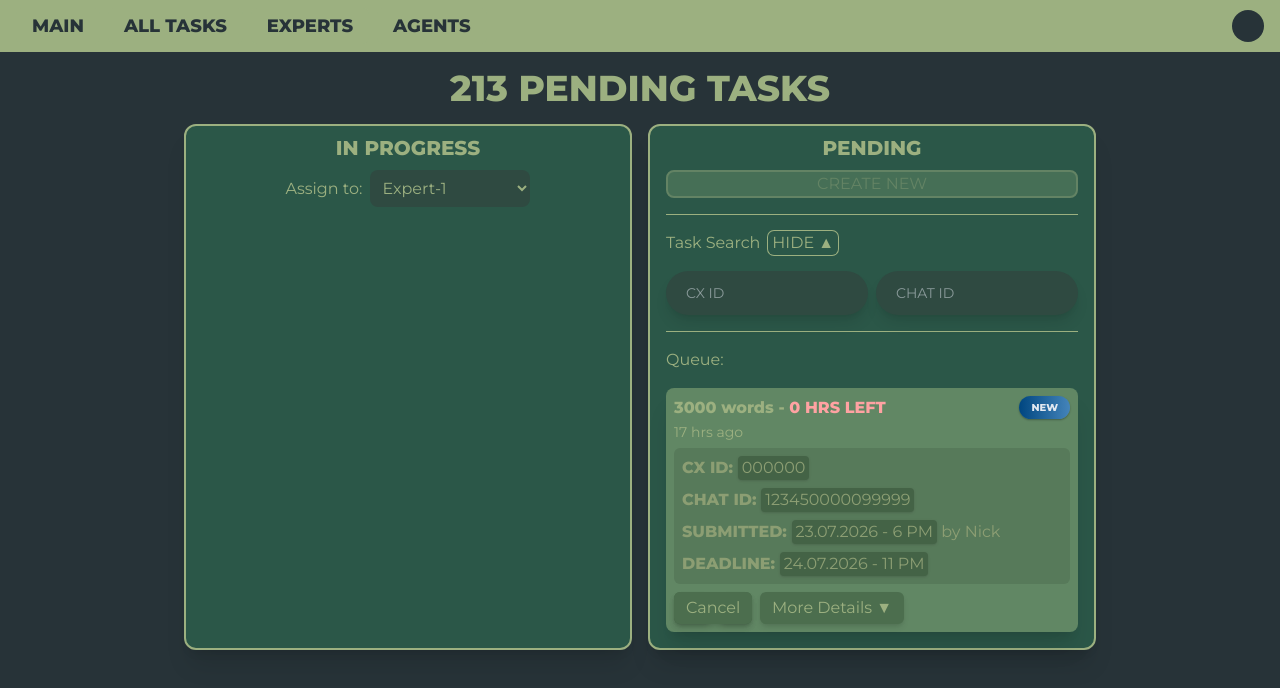
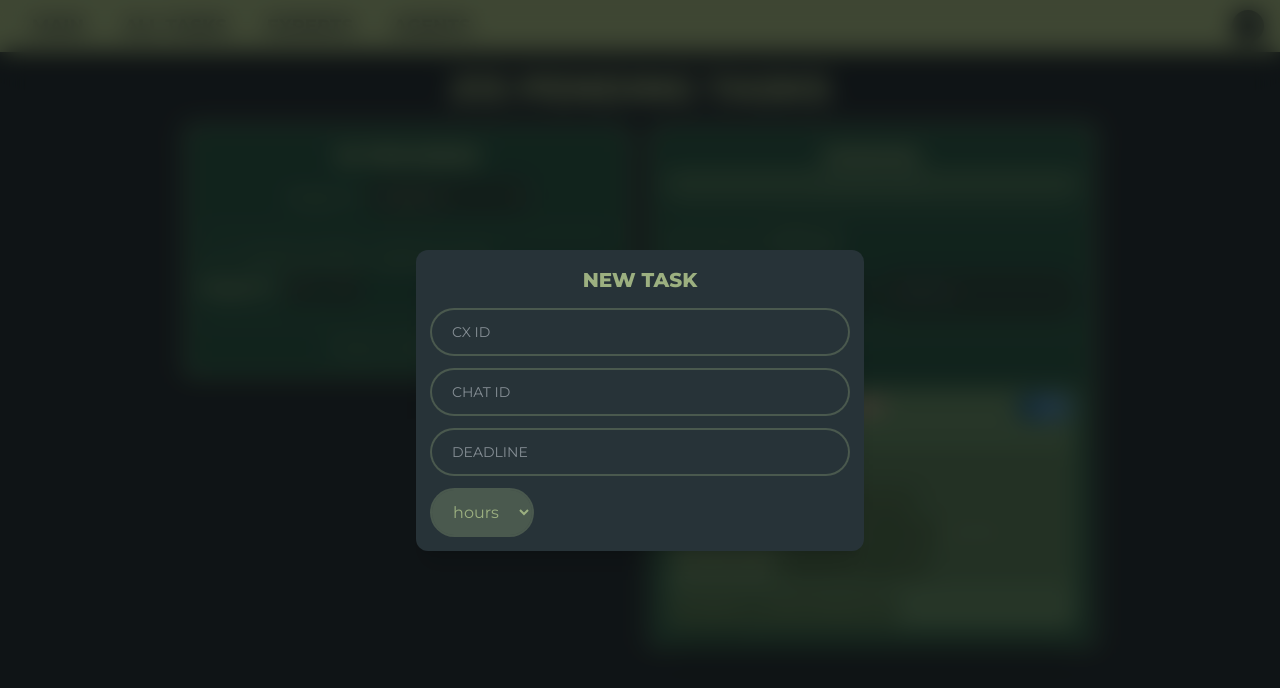
Before and after one commit to GhostQck/TasksScheduler, a Next.js app: page / in a window 1280 px wide. Shown: the top 688 px of the page. Built offline with nearby package versions, Linux system fonts and the light colour scheme.

Commit message:
Created initial dialog for new tasks

```diff
--- a/src/app/page.tsx
+++ b/src/app/page.tsx
@@ -1,10 +1,129 @@
 export default function Root() {
   return (
     <main className='flex flex-col min-h-screen w-full justify-start items-center'>
+      <dialog className='flex justify-center items-center absolute z-2 h-screen w-screen text-txt bg-black/60 backdrop-blur-md'>
+        <div className='w-md bg-bg p-4 rounded-xl shadow-xl select-none'>
+          <h2 className='w-full mb-4 text-center text-xl font-bold'>NEW TASK</h2>
+          <form
+            className='grid gap-4 w-full'
+          >
+            <div className='relative'>
+              <input
+                id='n_task_cx'
+                name='n_task_cx'
+                type="text"
+                placeholder=' '
+                maxLength={30}
+                className='
+                  peer block bg-bg rounded-full py-3 px-4 w-full text-sm ring-2 ring-txt/30
+
+                  duration-200 transition-all ease-in-out
+
+                  hover:ring-txt
+
+                  focus:outline-none focus:ring-txt
+                '
+              />
+              <label
+                htmlFor='n_task_cx'
+                className='
+                  pointer-events-none absolute text-sm text-slate-200 left-4 top-1/2 -translate-y-1/2 p-1 rounded-full opacity-50 uppercase
+
+                  duration-200 transition-all
+
+                  peer-focus:top-0 peer-focus:text-xs peer-focus:bg-bg peer-focus:opacity-100
+
+                  peer-[:not(:placeholder-shown)]:top-0 peer-[:not(:placeholder-shown)]:text-xs peer-[:not(:placeholder-shown)]:bg-bg peer-[:not(:placeholder-shown)]:opacity-100
+                '
+              >CX ID</label>
+            </div>
+            <div className='relative'>
+              <input
+                id='n_task_chat'
+                name='n_task_chat'
+                type="text"
+                placeholder=' '
+                maxLength={30}
+                className='
+                  peer block bg-bg rounded-full py-3 px-4 w-full text-sm ring-2 ring-txt/30
+
+                  duration-200 transition-all ease-in-out
+
+                  hover:ring-txt
+
+                  focus:outline-none focus:ring-txt
+                '
+              />
+              <label
+                htmlFor='n_task_chat'
+                className='
+                  pointer-events-none absolute text-sm text-slate-200 left-4 top-1/2 -translate-y-1/2 p-1 rounded-full opacity-50 uppercase
+
+                  duration-200 transition-all
+
+                  peer-focus:top-0 peer-focus:text-xs peer-focus:bg-bg peer-focus:opacity-100
+
+                  peer-[:not(:placeholder-shown)]:top-0 peer-[:not(:placeholder-shown)]:text-xs peer-[:not(:placeholder-shown)]:bg-bg peer-[:not(:placeholder-shown)]:opacity-100
+                '
+              >CHAT ID</label>
+            </div>
+            <div className='relative'>
+              <input
+                id='n_task_ddl'
+                name='n_task_ddl'
+                type="text"
+                placeholder=' '
+                maxLength={3}
+                className='
+                  peer block bg-bg rounded-full py-3 px-4 w-full text-sm ring-2 ring-txt/30
+
+                  duration-200 transition-all ease-in-out
+
+                  hover:ring-txt
+
+                  focus:outline-none focus:ring-txt
+                '
+              />
+              <label
+                htmlFor='n_task_ddl'
+                className='
+                  pointer-events-none absolute text-sm text-slate-200 left-4 top-1/2 -translate-y-1/2 p-1 rounded-full opacity-50 uppercase
+
+                  duration-200 transition-all
+
+                  peer-focus:top-0 peer-focus:text-xs peer-focus:bg-bg peer-focus:opacity-100
+
+                  peer-[:not(:placeholder-shown)]:top-0 peer-[:not(:placeholder-shown)]:text-xs peer-[:not(:placeholder-shown)]:bg-bg peer-[:not(:placeholder-shown)]:opacity-100
+                '
+              >DEADLINE</label>
+            </div>
+            <div>
+              <select
+                id='expert_select'
+                name='expert_select'
+                className='
+                  w-25 py-3 px-4 bg-txt/30 ring-2 ring-txt/30 rounded-full cursor-pointer text-center font-inherit
+
+                  duration-200 transition-all ease-in-out
+
+                  hover:brightness-110
+
+                  focus:brightness-110 focus:ring-2 focus:ring-txt
+
+                  *:font-sans
+                '
+              >
+                <option value='hours'>hours</option>
+                <option value='days'>days</option>
+              </select>
+            </div>
+          </form>
+        </div>
+      </dialog>
       <header className='w-full'>
         <nav
           className='
-            hidden md:flex sticky top-0 flex-row gap-2 py-2 px-4 w-full items-center justify-center bg-txt text-bg text-lg select-none font-bold uppercase
+            hidden md:flex sticky top-0 flex-row gap-2 py-2 px-4 w-full items-center justify-center bg-txt text-bg text-lg shadow-xl select-none font-bold uppercase
 
             *:py-1 *:px-4 *:bg-txt *:cursor-pointer *:rounded-md
 
@@ -31,9 +150,9 @@ export default function Root() {
       </header>
       <div
         className='
-          grid gap-4 lg:grid-cols-2
+          grid gap-4 lg:grid-cols-2 items-start
 
-          *:w-md *:rounded-xl *:border-2 *:border-txt *:bg-fg *:p-2 *:shadow-xl
+          *:w-md *:rounded-xl *:border-2 *:border-txt *:bg-fg *:p-4 *:shadow-xl
 
           [&>section>h2]:w-full [&>section>h2]:text-center [&>section>h2]:text-xl [&>section>h2]:font-bold [&>section>h2]:uppercase [&>section>h2]:select-none
         '
@@ -41,13 +160,14 @@ export default function Root() {
         <section>
           <h2>in progress</h2>
           <div className='w-full mt-2 text-center'>
-            <label
-              htmlFor='expert_select'
-              className='mr-2 select-none'
-            >Assign to:</label>
-            <div className='inline'>
+            <div className='w-full pb-4'>
+              <label
+                htmlFor='expert_select'
+                className='mr-2 select-none'
+              >Assign to:</label>
               <select
                 id='expert_select'
+                name='expert_select'
                 className='
                   w-40 p-2 bg-fg-dark rounded-lg cursor-pointer font-inherit
 
@@ -65,13 +185,45 @@ export default function Root() {
                 <option value='uuid-3'>Expert-3</option>
               </select>
             </div>
+            <hr />
+            <div className='text-left py-4'>
+              <span className='block opacity-75'>
+                from
+                <time className='font-semibold'> 24.07 at 3 PM </time>
+                to
+                <time className='font-semibold'> 25.07 at 2 AM</time>
+              </span>
+              <div className='flex flex-row gap-2 justify-start items-center'>
+                <h3 className='font-bold text-lg'>Expert-1</h3>
+                <button
+                  className='
+                    !p-0 w-[2rem] aspect-square bg-fg-dark rounded-md shadow-md cursor-pointer
+
+                    duration-200 transition-all ease-in-out
+
+                    hover:brightness-110 hover:shadow-lg
+                  '
+                >E</button>
+                <button
+                  className='
+                    !p-0 w-[2rem] aspect-square bg-fg-dark rounded-md shadow-md cursor-pointer
+
+                    duration-200 transition-all ease-in-out
+
+                    hover:brightness-110 hover:shadow-lg
+                  '
+                >C</button>
+              </div>
+            </div>
+            <hr />
+            <h3 className='mt-4 uppercase'>1 task in progress</h3>
           </div>
         </section>
         <section>
           <h2>pending</h2>
           <div
             className='
-              flex flex-col gap-4 w-full p-2
+              flex flex-col gap-4 w-full
 
               *:w-full
             '
@@ -119,7 +271,7 @@ export default function Root() {
                 <label
                   htmlFor='task_src_cx'
                   className='
-                    pointer-events-none absolute text-sm text-slate-200 left-4 top-1/2 -translate-y-1/2 p-1 rounded-sm opacity-50
+                    pointer-events-none absolute text-sm text-slate-200 left-4 top-1/2 -translate-y-1/2 p-1 rounded-sm opacity-50 uppercase
 
                     duration-200 transition-all
 
@@ -151,7 +303,7 @@ export default function Root() {
                 <label
                   htmlFor='task_src_chat'
                   className='
-                    pointer-events-none absolute text-sm text-slate-200 left-4 top-1/2 -translate-y-1/2 p-1 rounded-sm opacity-50
+                    pointer-events-none absolute text-sm text-slate-200 left-4 top-1/2 -translate-y-1/2 p-1 rounded-sm opacity-50 uppercase
 
                     duration-200 transition-all
 
@@ -214,11 +366,11 @@ export default function Root() {
 
                   [&>button]:duration-200 [&>button]:transition-all [&>button]:ease-in-out
 
-                  [&>button]:hover:brightness-[1.1] [&>button]:hover:shadow-lg
+                  [&>button]:hover:brightness-110 [&>button]:hover:shadow-lg
                 '
               >
-                <button>U</button>
-                <button>T</button>
+                <button className='!p-0 w-[2rem] aspect-square'>U</button>
+                <button className='!p-0 w-[2rem] aspect-square'>T</button>
                 <button>more details ▼</button>
                 <button
                   className='absolute right-[.75]'
```
